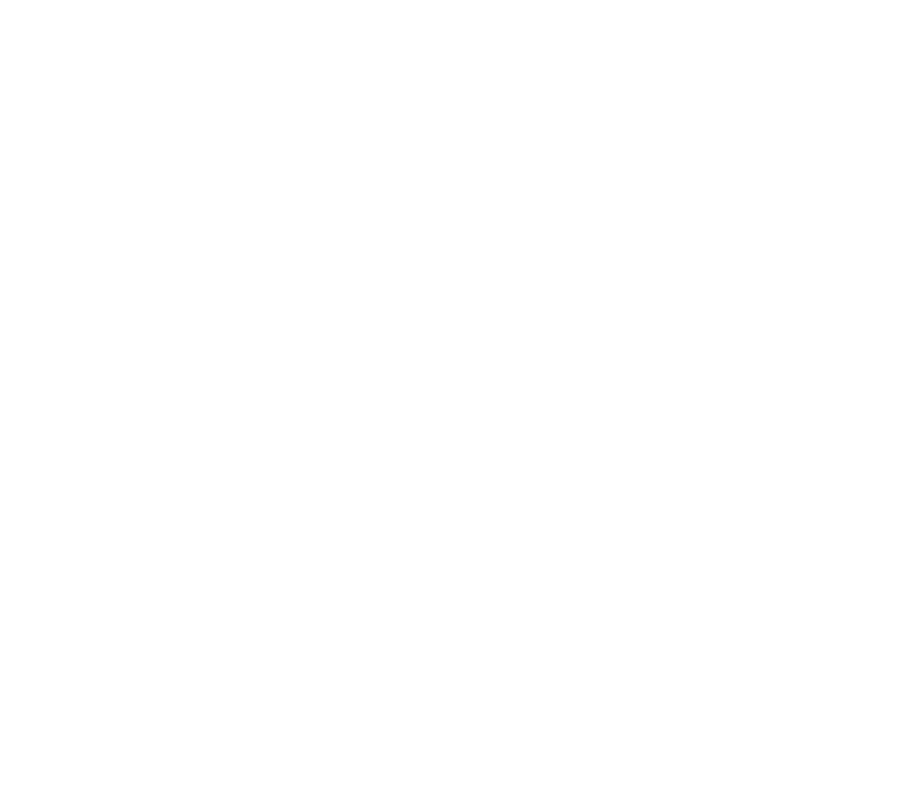
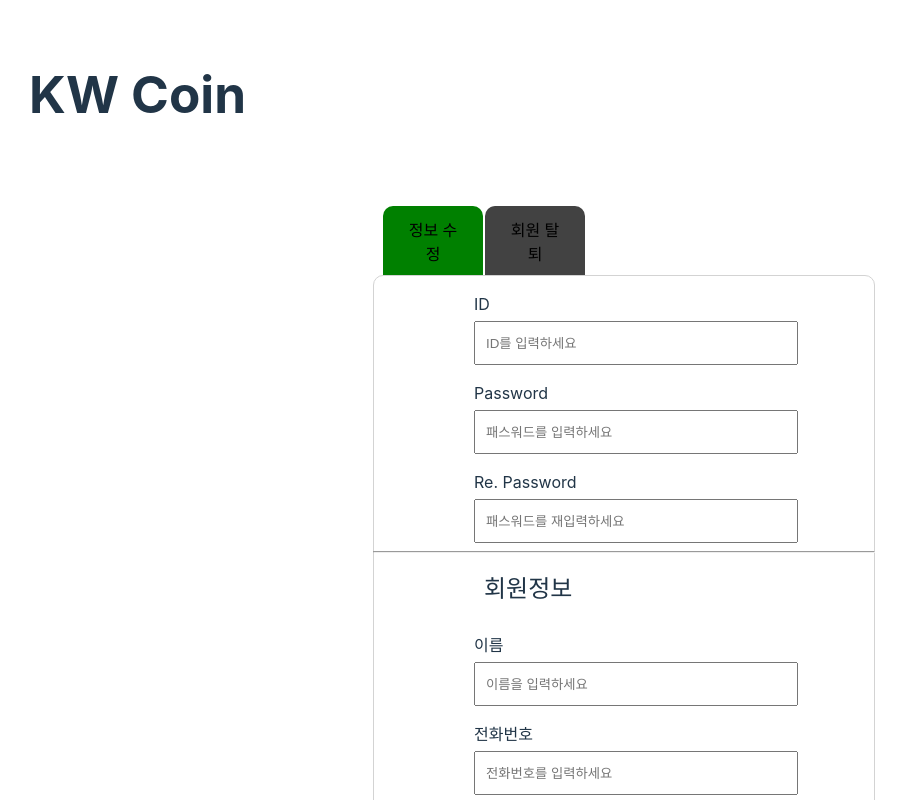
Before and after one commit to JaeSeungJae/SE_Project, a React (Vite) app in the folder frontend/: page /mypage/editProfile in a window 1280 px wide. Before the commit this address had no page. Shown: the top 800 px of the page, without its empty margins (16-922 px from the left). Built offline with nearby package versions, Linux system fonts and the light colour scheme.

Commit message:
추가 수정 ver2

```diff
--- a/frontend/src/App.jsx
+++ b/frontend/src/App.jsx
@@ -5,7 +5,9 @@ import Join from './pages/auth/join/Join'
 import CoinPrice from './pages/market/coinPrice/coinPrice';
 import MarketTrend from './pages/market/marketTrend/marketTrend';
 import Board from './pages/market/board/board';
-import MainPage from './pages/mainPage/MainPage'
+import MainPage from './pages/mainPage/MainPage';
+import EditProfile from './pages/myPage/editProfile/EditProfile';
+import DeleteProfile from './pages/myPage/deleteProfile/DeleteProfile'
 
 function App() {
 
@@ -19,6 +21,9 @@ function App() {
         <Route path="/board" element={< Board />} />
         <Route path="/mainpage" element={< MainPage />} />
         <Route path="/" element={< MainPage />} />
+        <Route path="/mypage/editProfile" element={<EditProfile/>}/>
+        <Route path="/mypage/deleteProfile" element={<DeleteProfile/>}/>
+
       </Routes>
     </BrowserRouter>
   )
--- a/frontend/src/modules/menuBar/MenuBar.jsx
+++ b/frontend/src/modules/menuBar/MenuBar.jsx
@@ -1,18 +1,36 @@
 import React from "react";
 import className from "classnames/bind"
 import styles from "./MenuBar.module.css"
+import { useNavigate } from "react-router-dom";
 
 const cx = className.bind(styles)
 const MenuBar = () => {
+    const movePage = useNavigate();
+    const handleMainPage = () => {
+        movePage("/mainpage")
+    }
+    const handleLogOut = () => {
+        movePage("/login")
+    }
+    const handleMyPage = () => {
+        movePage("/mypage/editProfile")
+    }
+    const handleCoinMarket = () => {
+        movePage("/coinprice")
+    }
+    const handleMarketTrend = () => {
+        movePage("/markettrend")
+    }
+
     return (
         <div className={cx("menu-bar")}>
             <div>
-                <h1>KW Coin1</h1>
+                <h1 onClick={handleMainPage}>KW Coin</h1>
             </div>
             <div className={cx("menu-page")}>
                 <ul>
                     <li>
-                        <a>코인 시세/거래</a>
+                        <a onClick={handleCoinMarket}>코인 시세/거래</a>
                     </li>
                     <li>
                         <a>투자 내역</a>
@@ -21,17 +39,17 @@ const MenuBar = () => {
                         <a>종목 토론 게시판</a>
                     </li>
                     <li>
-                        <a>시장 동향</a>
+                        <a onClick={handleMarketTrend}>시장 동향</a>
                     </li>
                 </ul>
             </div>
             <div className={cx("user-fnc")}>
                 <ul>
                     <li>
-                        <a>마이페이지</a>
+                        <a onClick={handleMyPage}>마이페이지</a>
                     </li>
                     <li>
-                        <a>로그아웃</a>
+                        <a onClick={handleLogOut}>로그아웃</a>
                     </li>
                 </ul>
             </div>
--- a/frontend/src/modules/menuBar/MenuBar.module.css
+++ b/frontend/src/modules/menuBar/MenuBar.module.css
@@ -1,9 +1,14 @@
 ul {list-style: none;}
 
 .menu-bar{
-    display: flex;
+    display: grid;
+    grid-template-columns: 20% 50% 30%;
     align-items: baseline;
     border-bottom: 1px solid white;
+}
+
+.menu-bar h1{
+    cursor: pointer;
 }
 
 .menu-page{
@@ -28,9 +33,8 @@ ul {list-style: none;}
 }
 
 .user-fnc{
-    width: 430px;
-    display: flex;
-    justify-content: right;
+    text-align: right;
+    margin: 10px;
 }
 
 .user-fnc ul li{
--- a/frontend/src/pages/myPage/deleteProfile/DeleteProfile.jsx
+++ b/frontend/src/pages/myPage/deleteProfile/DeleteProfile.jsx
@@ -0,0 +1,57 @@
+import React, { useState } from "react";
+import className from "classnames/bind";
+import styles from "./DeleteProfile.module.css";
+import InputBox from '../../../modules/inputBox/InputBox';
+import MenuBar from "../../../modules/menuBar/MenuBar";
+import { useNavigate } from "react-router-dom";
+
+const cx = className.bind(styles)
+
+const EditProfile = () => {
+    const movePage = useNavigate();
+
+    const handleEditProgile = () =>{
+        movePage("/mypage/editProfile")
+    }
+
+
+    const [userID, setUserID] = useState('');
+    const [userPW, setUserPW] = useState('');
+    const [userRePW, setUserRePW] = useState('');
+    const [userName, setUserName] = useState('');
+    const [userPhone, setUserPhone] = useState('');
+    const [userNickname, setUserNickname] = useState('');
+
+    const submitJoin = async (e) => {
+        e.preventDefault();
+        console.log(`${userID} ${userPW} ${userRePW} ${userName} ${userPhone} ${userNickname}`)
+        if (userPW != userRePW) {
+            alert('패스워드가 일치하지 않습니다??');
+            return;
+        }
+    }
+
+    return (
+        <div>
+            <MenuBar />
+            <div className={cx("container")}>
+                <div className={cx("button-container")}>
+                    <button onClick={handleEditProgile} style={{marginLeft:"10px"}}>정보 수정</button>
+                    <button style={{backgroundColor:"green"}}>회원 탈퇴</button>
+                </div>
+                <form className={cx("login-form")} onSubmit={submitJoin}>
+                    <div className={cx("item-container")}>
+                        <p>진짜 회원 탈퇴 할겨?</p>
+                    </div>
+
+                    <div className={cx("item-container")}>
+                        <button type='submit'>회원 탈퇴</button>
+                    </div>
+
+                </form>
+            </div>
+        </div>
+    );
+}
+
+export default EditProfile
--- a/frontend/src/pages/myPage/deleteProfile/DeleteProfile.module.css
+++ b/frontend/src/pages/myPage/deleteProfile/DeleteProfile.module.css
@@ -0,0 +1,48 @@
+.container{
+    display: grid;
+    justify-content: center;
+}
+.container h1{
+    margin: 10px;
+}
+.button-container{
+    margin-top: 30px;
+    display: flex;
+    justify-content: left;
+}
+
+.button-container button{
+    width: 100px;
+    border-radius: 10px 10px 0px 0px;
+    background-color: rgb(66, 66, 66);
+    margin-right: 2px;
+}
+
+.container h2{
+    text-align: left;
+    margin: 10px;
+}
+
+.login-form{
+    width: 500px;
+    display: grid;
+    justify-content: center;
+    text-align: center;
+    border: 1px solid lightgray;
+    border-radius: 10px;
+}
+
+.login-form button{
+    margin:10px;
+    background-color: red;
+    width: 100px;
+}
+
+.item-container{
+    display: grid;
+    justify-content: center;
+}
+
+.item-container input{
+    margin:0px
+}
--- a/frontend/src/pages/myPage/editProfile/EditProfile.jsx
+++ b/frontend/src/pages/myPage/editProfile/EditProfile.jsx
@@ -0,0 +1,64 @@
+import React, { useState } from "react";
+import className from "classnames/bind";
+import styles from "./EditProfile.module.css";
+import InputBox from '../../../modules/inputBox/InputBox';
+import MenuBar from "../../../modules/menuBar/MenuBar";
+import { useNavigate } from "react-router-dom";
+
+const cx = className.bind(styles)
+
+const EditProfile = () => {
+    const movePage = useNavigate();
+    const handleDeleteProfile = () =>{
+        movePage("/mypage/deleteProfile")
+    }
+
+
+    const [userID, setUserID] = useState('');
+    const [userPW, setUserPW] = useState('');
+    const [userRePW, setUserRePW] = useState('');
+    const [userName, setUserName] = useState('');
+    const [userPhone, setUserPhone] = useState('');
+    const [userNickname, setUserNickname] = useState('');
+
+    const submitJoin = async (e) => {
+        e.preventDefault();
+        console.log(`${userID} ${userPW} ${userRePW} ${userName} ${userPhone} ${userNickname}`)
+        if (userPW != userRePW) {
+            alert('패스워드가 일치하지 않습니다??');
+            return;
+        }
+    }
+
+    return (
+        <div>
+            <MenuBar />
+            <div className={cx("container")}>
+                <div className={cx("button-container")}>
+                    <button style={{backgroundColor:"green", marginLeft:"10px"}}>정보 수정</button>
+                    <button onClick={handleDeleteProfile}>회원 탈퇴</button>
+                </div>
+                <form className={cx("login-form")} onSubmit={submitJoin}>
+                    <div className={cx("item-container")}>
+                        <InputBox boxName="ID" boxType="text" boxPlaceHolder="ID를 입력하세요" value={userID} onChange={(e) => setUserID(e.target.value)} required />
+                        <InputBox boxName="Password" boxType="password" boxPlaceHolder="패스워드를 입력하세요" value={userPW} onChange={(e) => setUserPW(e.target.value)} required />
+                        <InputBox boxName="Re. Password" boxType="password" boxPlaceHolder="패스워드를 재입력하세요" value={userRePW} onChange={(e) => setUserRePW(e.target.value)} required />
+                    </div>
+                    <hr style={{ width: "500px" }}></hr>
+                    <div className={cx("item-container")}>
+                        <h2>회원정보</h2>
+                        <InputBox boxName="이름" boxType="text" boxPlaceHolder="이름을 입력하세요" value={userName} onChange={(e) => setUserName(e.target.value)} required />
+                        <InputBox boxName="전화번호" boxType="text" boxPlaceHolder="전화번호를 입력하세요" value={userPhone} onChange={(e) => setUserPhone(e.target.value)} required />
+                        <InputBox boxName="별명" boxType="text" boxPlaceHolder="별명을 입력하세요" value={userNickname} onChange={(e) => setUserNickname(e.target.value)} required />
+                    </div>
+                    <div className={cx("item-container")}>
+                        <button type='submit'>정보 수정</button>
+                    </div>
+
+                </form>
+            </div>
+        </div>
+    );
+}
+
+export default EditProfile
--- a/frontend/src/pages/myPage/editProfile/EditProfile.module.css
+++ b/frontend/src/pages/myPage/editProfile/EditProfile.module.css
@@ -0,0 +1,48 @@
+.container{
+    display: grid;
+    justify-content: center;
+}
+.container h1{
+    margin: 10px;
+}
+.button-container{
+    margin-top: 30px;
+    display: flex;
+    justify-content: left;
+}
+
+.button-container button{
+    width: 100px;
+    border-radius: 10px 10px 0px 0px;
+    background-color: rgb(66, 66, 66);
+    margin-right: 2px;
+}
+
+.container h2{
+    text-align: left;
+    margin: 10px;
+}
+
+.login-form{
+    width: 500px;
+    display: grid;
+    justify-content: center;
+    text-align: center;
+    border: 1px solid lightgray;
+    border-radius: 10px;
+}
+
+.login-form button{
+    margin:10px;
+    background-color: green;
+    width: 100px;
+}
+
+.item-container{
+    display: grid;
+    justify-content: center;
+}
+
+.item-container input{
+    margin:0px
+}
```
Also changed, not shown: frontend/src/hooks/axios/useAxiosGet.jsx (added, +25 -0 lines), frontend/src/hooks/axios/useAxiosPost.jsx (added), 2 other files (tests, documents, lock files or other folders).
